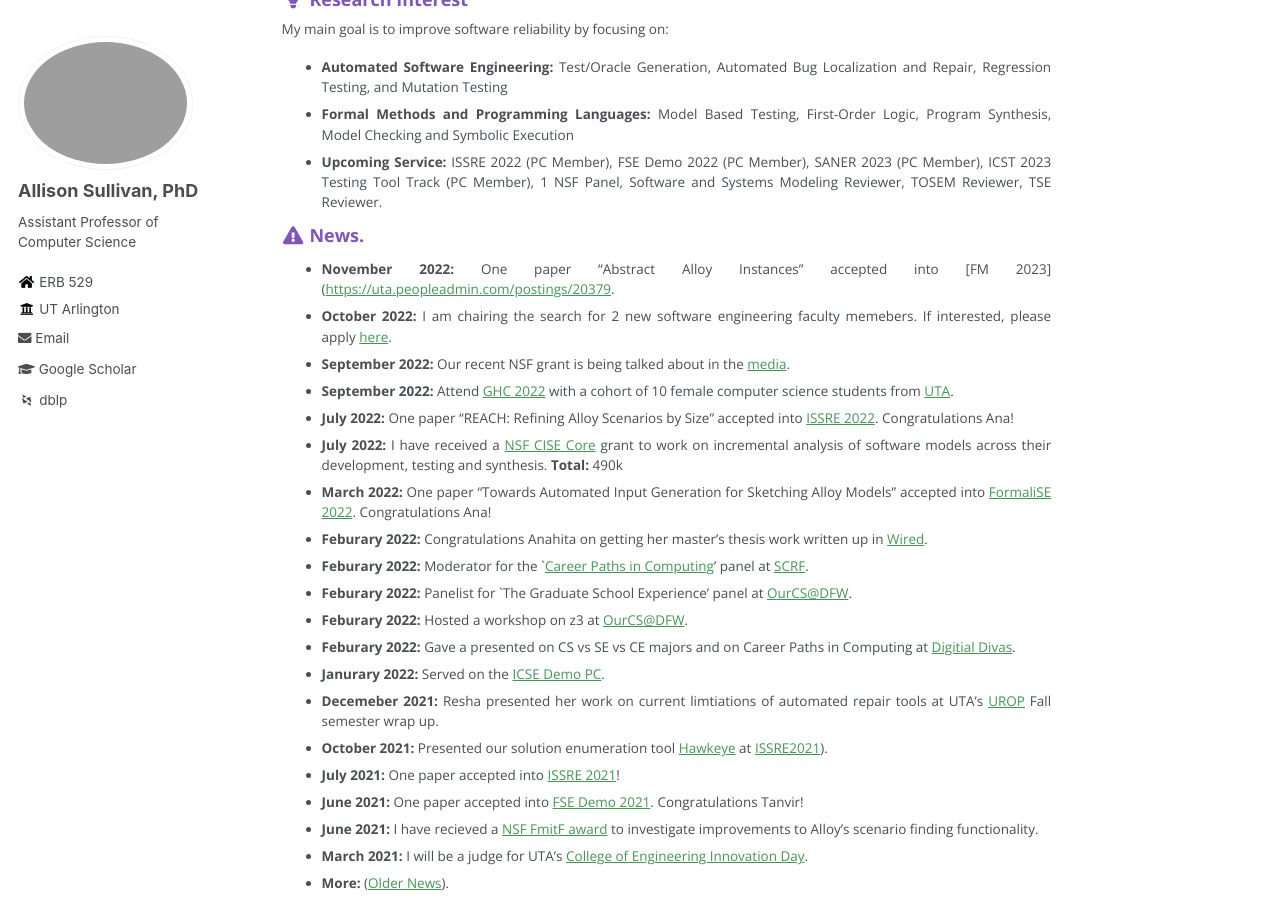
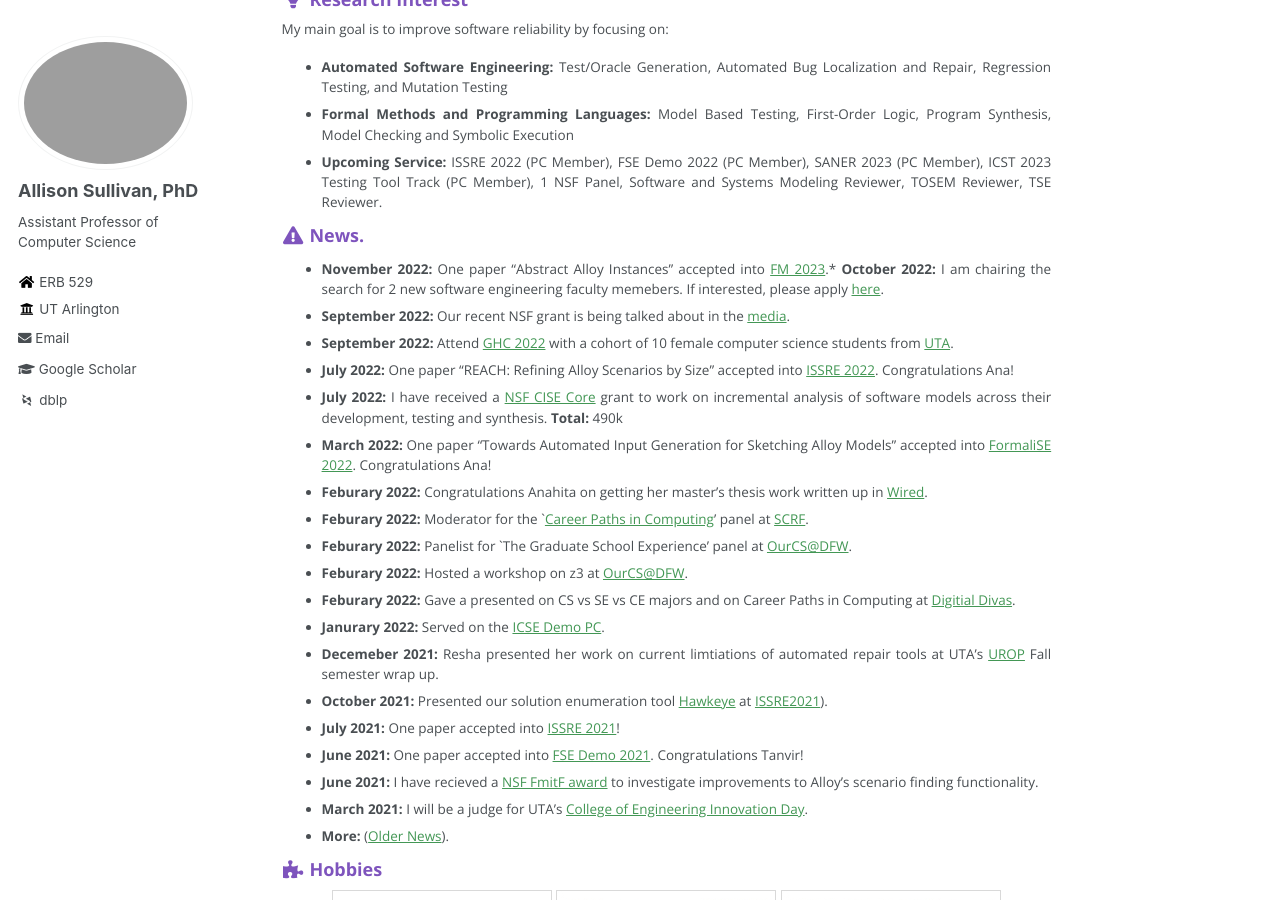
Before and after one commit to Allisonius/allisonius.github.io, a Jekyll site: the page built from _pages/about.md, in a window 1280 px wide and 900 px high, scrolled down 420 px. Built offline with Jekyll 4.4.1, drawn with Linux system fonts in a browser that asks for light colours; some web fonts are replaced; part of the change alters nothing that is shown.

Commit message:
Update about.md

```diff
--- a/_pages/about.md
+++ b/_pages/about.md
@@ -26,9 +26,7 @@ Checking and Symbolic Execution
 
 
 ### <i class="fa fa-fw fa-exclamation-triangle" aria-hidden="true"></i> News.
-
-* **November 2022:** One paper "Abstract Alloy Instances" accepted into [FM 2023]([https://uta.peopleadmin.com/postings/20379](https://fm2023.isp.uni-luebeck.de/).
-* **October 2022:** I am chairing the search for 2 new software engineering faculty memebers. If interested, please apply [here](https://uta.peopleadmin.com/postings/20379).
+* **November 2022:** One paper "Abstract Alloy Instances" accepted into [FM 2023](https://fm2023.isp.uni-luebeck.de/).* **October 2022:** I am chairing the search for 2 new software engineering faculty memebers. If interested, please apply [here](https://uta.peopleadmin.com/postings/20379).
 * **September 2022:** Our recent NSF grant is being talked about in the [media](https://www.uta.edu/news/news-releases/2022/09/22/sullivan-nsf-software-updates).
 * **September 2022:** Attend [GHC 2022](https://ghc.anitab.org/attend/) with a cohort of 10 female computer science students from [UTA](https://www.uta.edu/academics/schools-colleges/engineering/academics/departments/cse).
 * **July 2022:** One paper "REACH: Refining Alloy Scenarios by Size" accepted into [ISSRE 2022](https://issre2022.github.io/index.html). Congratulations Ana!
```
